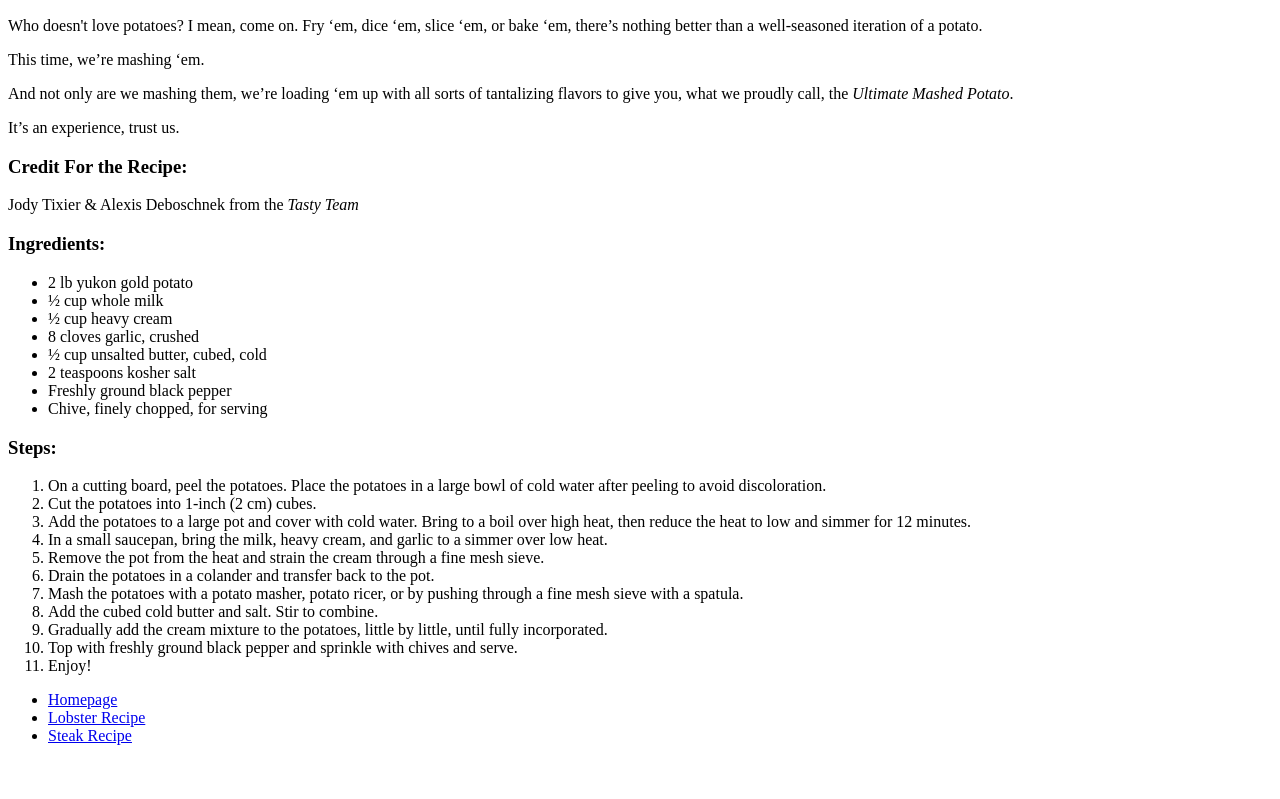
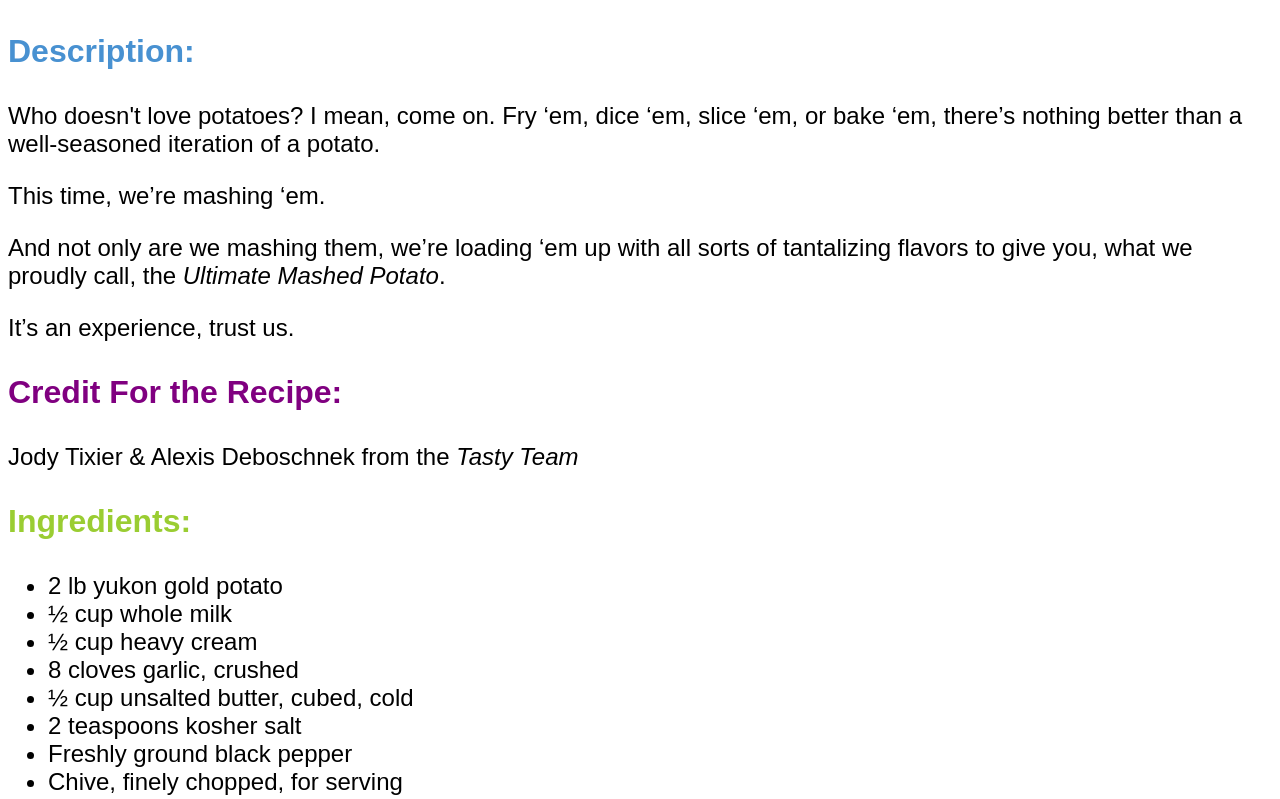
Before and after one commit to jkennard661/odin-recipes, a plain HTML site: page recipes/potatoes.html in a window 1280 px wide. Shown: the part 129-928 px from the top of the page. Before the commit the page ends 890 px from the top, so only its background shows below. Drawn offline with Linux system fonts and the light colour scheme.

Commit message:
Added style to the mashed potatoes page using grouping selectors and the descendant combinator

```diff
--- a/recipes/potatoes.html
+++ b/recipes/potatoes.html
@@ -10,16 +10,17 @@
 
         <img src="../img/potatoes1.jpg">
 
-        <p>Who doesn't love potatoes? I mean, come on. Fry ‘em, dice ‘em, slice ‘em, or bake ‘em, there’s nothing better than a well-seasoned iteration of a potato.</p>
-        <p>This time, we’re mashing ‘em.</p>
-        <p>And not only are we mashing them, we’re loading ‘em up with all sorts of tantalizing flavors to give you, what we proudly call, the <em>Ultimate Mashed Potato</em>.</p>
-        <p>It’s an experience, trust us. </p>
+        <h3 class="description">Description:</h3>
+        <p class="pot-text">Who doesn't love potatoes? I mean, come on. Fry ‘em, dice ‘em, slice ‘em, or bake ‘em, there’s nothing better than a well-seasoned iteration of a potato.</p>
+        <p class="pot-text">This time, we’re mashing ‘em.</p>
+        <p class="pot-text">And not only are we mashing them, we’re loading ‘em up with all sorts of tantalizing flavors to give you, what we proudly call, the <em>Ultimate Mashed Potato</em>.</p>
+        <p class="pot-text">It’s an experience, trust us. </p>
 
-        <h3>Credit For the Recipe:</h3>
-        <p>Jody Tixier & Alexis Deboschnek from the <em>Tasty Team</em></p>
+        <h3 class="credits">Credit For the Recipe:</h3>
+        <p class="pot-text">Jody Tixier & Alexis Deboschnek from the <em>Tasty Team</em></p>
 
-        <h3>Ingredients:</h3>
-            <ul>
+        <h3 class="ingredients">Ingredients:</h3>
+            <ul class="pot-text">
                 <li>2 lb yukon gold potato</li>
                 <li>½ cup whole milk</li>
                 <li>½ cup heavy cream</li>
@@ -29,8 +30,8 @@
                 <li>Freshly ground black pepper</li>
                 <li>Chive, finely chopped, for serving</li>
             </ul>
-        <h3>Steps:</h3>
-            <ol>
+        <h3 class="steps">Steps:</h3>
+            <ol class="pot-text">
                 <li>On a cutting board, peel the potatoes. Place the potatoes in a large bowl of cold water after peeling to avoid discoloration.</li>
                 <li>Cut the potatoes into 1-inch (2 cm) cubes.</li>
                 <li>Add the potatoes to a large pot and cover with cold water. Bring to a boil over high heat, then reduce the heat to low and simmer for 12 minutes.</li>
@@ -41,7 +42,7 @@
                 <li>Add the cubed cold butter and salt. Stir to combine.</li>
                 <li>Gradually add the cream mixture to the potatoes, little by little, until fully incorporated.</li>
                 <li>Top with freshly ground black pepper and sprinkle with chives and serve.</li>
-                <li>Enjoy!</li>
+                <li class="cutting">Enjoy!</li>
             </ol>
 
             <ul>
--- a/style.css
+++ b/style.css
@@ -96,3 +96,38 @@
     font-family: Verdana, sans-serif;
     text-align: center;
 }
+
+.description,
+.credits,
+.ingredients,
+.steps {
+    font-size: 32px;
+    font-family: Arial, sans-serif;
+    text-align: left;
+}
+
+.description {
+    color:rgb(72, 145, 209);
+}
+
+.credits {
+    color: purple;
+}
+
+.ingredients {
+    color: yellowgreen;
+}
+
+.steps {
+    color: rgb(97, 87, 87);
+}
+
+.pot-text {
+    font-size: 24px;
+    font-family: Arial, sans-serif;
+    text-align: left;
+}
+
+.pot-text .cutting {
+    color: blue;
+}
```
